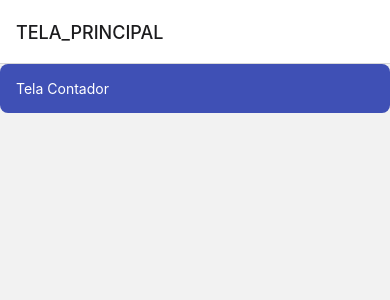
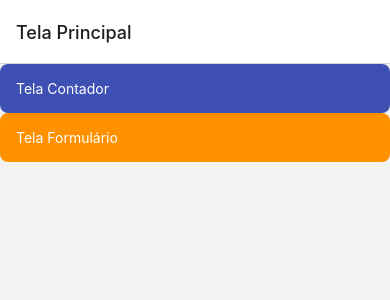
Before and after one commit to IanSilvaa/aulas-mobile-senai, a React Native app: screen / in a window 390 px wide. Shown: the top 300 px of the page. Built offline with nearby package versions, Linux system fonts and the light colour scheme.

Commit message:
CampoTextoCustomizado

```diff
--- a/App.js
+++ b/App.js
@@ -4,6 +4,7 @@ import CORES from './comum/constantes/cores';
 import TELAS from './comum/constantes/telas';
 import TelaContador from './telas/TelaContador/TelaContador';
 import TelaPrincipal from './telas/TelaPrincipal/TelaPrincipal';
+import TelaFormulario from './telas/TelaFormulario/TelaFormulario';
 
 import { NavigationContainer } from '@react-navigation/native';
 import { createStackNavigator } from '@react-navigation/stack';
@@ -22,8 +23,9 @@ export default function App() {
     <View style={estilos.todoApp}>
       <NavigationContainer>
         <Stack.Navigator>
-          <Stack.Screen name={TELAS.TELA_PRINCIPAL} component={TelaPrincipal} />
-          <Stack.Screen name={TELAS.TELA_CONTADOR} component={TelaContador} />
+          <Stack.Screen name={TELAS.TELA_PRINCIPAL} component={TelaPrincipal} options={{title: 'Tela Principal'}}/>
+          <Stack.Screen name={TELAS.TELA_CONTADOR} component={TelaContador} options={{title: 'Tela Contador'}}/>
+          <Stack.Screen name={TELAS.TELA_FORMULARIO} component={TelaFormulario} options={{title: 'Tela Formulário'}}/>
         </Stack.Navigator>
       </NavigationContainer>
 
--- /dev/null
+++ b/comum/componentes/CampoTextoCustomizado/CampoTextoCustomizado.js
@@ -0,0 +1,15 @@
+import { Text, TextInput, View } from 'react-native';
+import campoTextoCustomizadoStyle from './CampoTextoCustomizadoStyle';
+
+const CampoTextoCustomizado = (props) => {
+  console.log(props);
+
+  return (
+    <View>
+      <Text>{props.label}</Text>
+      <TextInput style={campoTextoCustomizadoStyle.campoTexto} {...props} />
+    </View>
+  );
+};
+
+export default CampoTextoCustomizado;
--- /dev/null
+++ b/comum/componentes/CampoTextoCustomizado/CampoTextoCustomizadoStyle.js
@@ -0,0 +1,21 @@
+import { StyleSheet } from 'react-native';
+// import CORES from '../../comum/constantes/cores';
+import CORES from '../../constantes/cores';
+
+const campoTextoCustomizadoStyle = StyleSheet.create({
+  container: {
+    flex: 1,
+    padding: 16,
+    gap: 16,
+  },
+  campoTexto: {
+    borderWidth: 1,
+    borderColor: 'black',
+    height: 40,
+    padding: 8,
+    backgroundColor: CORES.BRANCA,
+    borderRadius: 50,
+  },
+});
+
+export default campoTextoCustomizadoStyle;
--- a/comum/constantes/telas.js
+++ b/comum/constantes/telas.js
@@ -1,6 +1,7 @@
 const TELAS = {
     TELA_PRINCIPAL: 'TELA_PRINCIPAL',
     TELA_CONTADOR: 'TELA_CONTADOR',
+    TELA_FORMULARIO: 'TELA_FORMULARIO',
   };
 
   export default TELAS;
--- /dev/null
+++ b/telas/TelaFormulario/TelaFormulario.js
@@ -0,0 +1,33 @@
+import React from 'react';
+import { View } from 'react-native';
+import CampoTextoCustomizado from '../../comum/componentes/CampoTextoCustomizado/CampoTextoCustomizado';
+import estilos from './TelaFormularioStyle';
+import BotaoCustomizado from '../../comum/componentes/BotaoCustomizado/BotaoCustomizado';
+
+import FontAwesome5 from '@expo/vector-icons/FontAwesome5';
+
+const TelaFormulario = () => {
+  const [campoNome, setCampoNome] = React.useState('');
+  const [campoSobrenome, setCampoSobrenome] = React.useState('');
+  const [campoCPF, setcampoCPF] = React.useState('');
+
+  const salvar = () => {
+    console.log('Salvar:', { campoNome, campoSobrenome, campoCPF });
+  };
+
+  return (
+    <View style={estilos.container}>
+
+      <View style={{alignItems: 'center'}}>
+        <FontAwesome5 name="tv" size={45} color="green"/>
+      </View>
+
+      <CampoTextoCustomizado label='Nome' value={campoNome} onChangeText={setCampoNome} />
+      <CampoTextoCustomizado label='Sobrenome' value={campoSobrenome} onChangeText={setCampoSobrenome} />
+      <CampoTextoCustomizado label='CPF' inputMode='numeric' value={campoCPF} onChangeText={setcampoCPF} />
+      <BotaoCustomizado onPress={salvar}>Salvar</BotaoCustomizado>
+    </View>
+  );
+};
+
+export default TelaFormulario;
--- /dev/null
+++ b/telas/TelaFormulario/TelaFormularioStyle.js
@@ -0,0 +1,20 @@
+import { StyleSheet } from 'react-native';
+import CORES from '../../comum/constantes/cores';
+
+const estilos = StyleSheet.create({
+  container: {
+    flex: 1,
+    padding: 16,
+    gap: 16,
+  },
+  campoTexto: {
+    borderWidth: 1,
+    borderColor: 'black',
+    height: 40,
+    padding: 8,
+    backgroundColor: CORES.BRANCA,
+    borderRadius: 50
+  },
+});
+
+export default estilos;
--- a/telas/TelaPrincipal/TelaPrincipal.js
+++ b/telas/TelaPrincipal/TelaPrincipal.js
@@ -10,6 +10,9 @@ const TelaPrincipal = (props) => {
             <BotaoCustomizado cor='primaria' onPress={() => props.navigation.navigate(TELAS.TELA_CONTADOR)}>
                 Tela Contador
             </BotaoCustomizado>
+            <BotaoCustomizado cor='secundaria' onPress={() => props.navigation.navigate(TELAS.TELA_FORMULARIO)}>
+                Tela Formulário
+            </BotaoCustomizado>
         </View>
     )
 }
```
